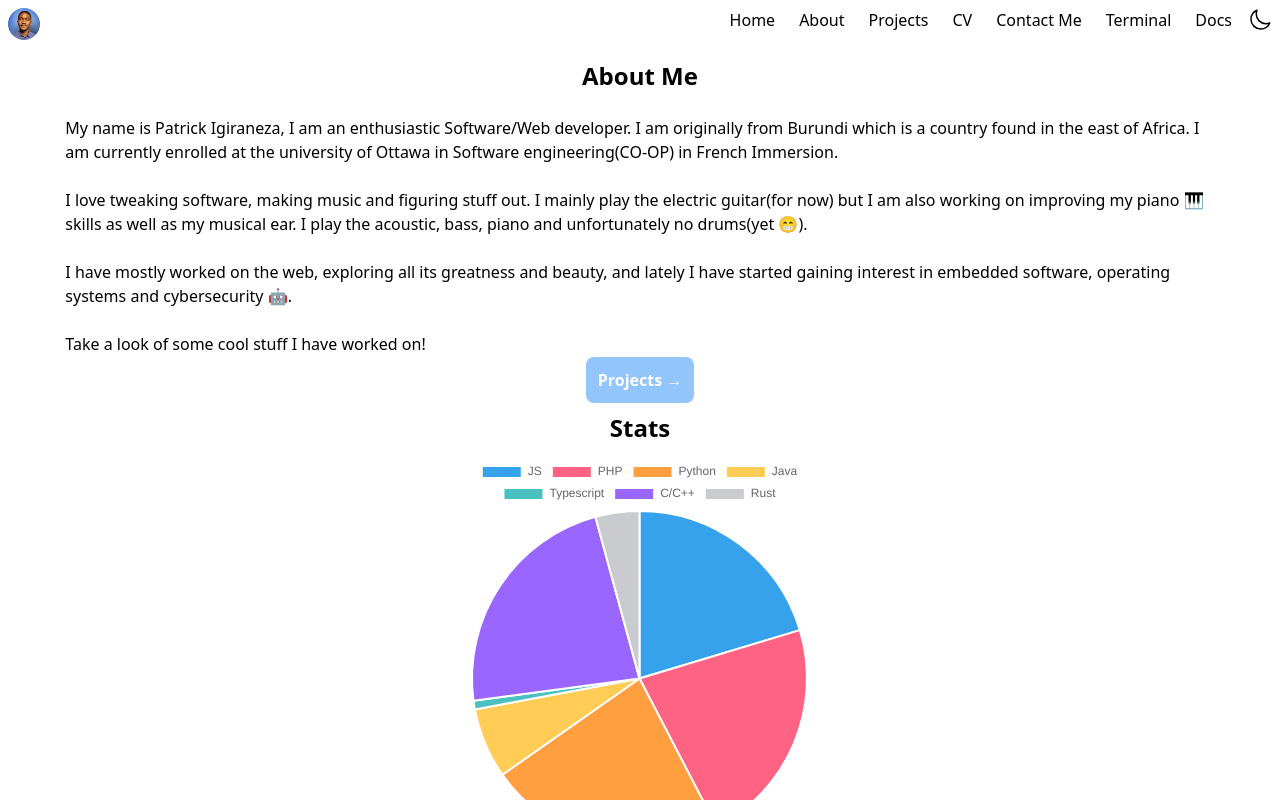
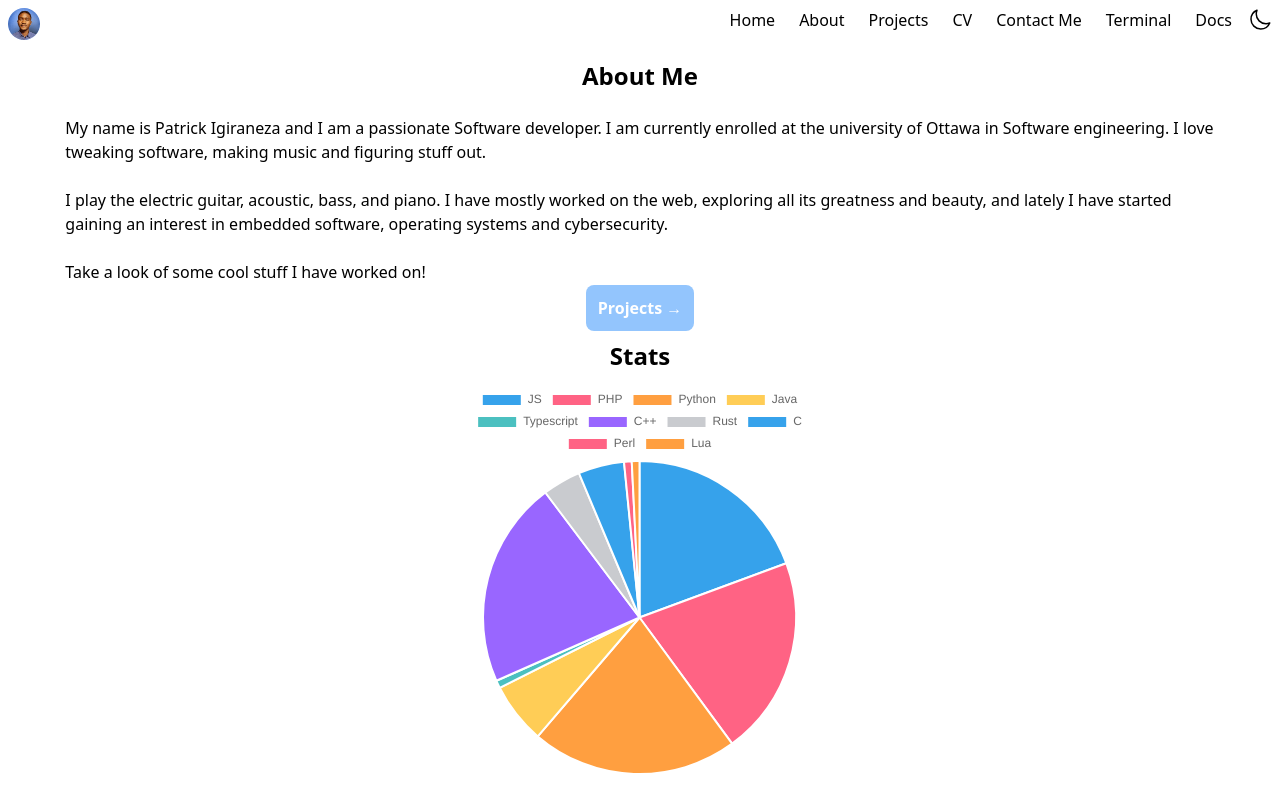
Before and after one commit to vian21/vian21.github.io, a React (Vite) app: page /about in a window 1280 px wide. Shown: the top 800 px of the page. Built offline with nearby package versions, Linux system fonts and the light colour scheme.

Commit message:
Update about me

```diff
--- a/src/assets/hours.ts
+++ b/src/assets/hours.ts
@@ -1,3 +1,4 @@
+// TODO: make this an enum
 const workTypes = [
   "Web Development",
   "Frontend",
@@ -51,25 +52,37 @@ export const ProgrammingData: any = [
     day: "2017-2023",
     hours: "2100",
     type: ["Application"],
-    languages: ["C/C++"],
+    languages: ["C++"],
   },
   { day: "2017-2023", hours: "500", type: ["Embedded"], languages: ["Rust"] },
   {
     day: "2017-2023",
     hours: "600",
     type: ["Security"],
-    languages: ["Python", "PHP", "C/C++"],
-  },
-  {
-    day: "2017-2023",
-    hours: "200",
-    type: ["Security"],
-    languages: [],
+    languages: ["Python", "PHP", "C++"],
   },
   {
     day: "May 01 2023 - May 7 2023",
     hours: "10",
     type: ["Web Development", "Backend"],
-    languages: [],
+    languages: ["JS"],
+  },
+  {
+    day: "January 01 2024 - August 31 2024",
+    hours: "600",
+    type: ["Embedded"],
+    languages: ["C"],
+  },
+  {
+    day: "January 01 2024 - August 31 2024",
+    hours: "100",
+    type: ["Embedded"],
+    languages: ["Perl", "Lua"],
+  },
+  {
+    day: "January 01 2024 - August 31 2024",
+    hours: "40",
+    type: ["Web Development"],
+    languages: ["JS"],
   },
 ];
--- a/src/pages/About.tsx
+++ b/src/pages/About.tsx
@@ -11,23 +11,16 @@ export default function About() {
           </center>
 
           <p>
-            My name is Patrick Igiraneza, I am an enthusiastic Software/Web
-            developer. I am originally from Burundi which is a country found in
-            the east of Africa. I am currently enrolled at the university of
-            Ottawa in Software engineering(CO-OP) in French Immersion.
+            My name is Patrick Igiraneza and I am a passionate Software
+            developer. I am currently enrolled at the university of
+            Ottawa in Software engineering. I love tweaking software, making music and figuring stuff out.
           </p>
 
           <p>
-            I love tweaking software, making music and figuring stuff out. I
-            mainly play the electric guitar(for now) but I am also working on
-            improving my piano 🎹 skills as well as my musical ear. I play the
-            acoustic, bass, piano and unfortunately no drums(yet 😁).
-          </p>
-
-          <p>
+            I play the electric guitar, acoustic, bass, and piano.
             I have mostly worked on the web, exploring all its greatness and
-            beauty, and lately I have started gaining interest in embedded
-            software, operating systems and cybersecurity 🤖.
+            beauty, and lately I have started gaining an interest in embedded
+            software, operating systems and cybersecurity.
           </p>
 
           <p>Take a look of some cool stuff I have worked on!</p>
```
